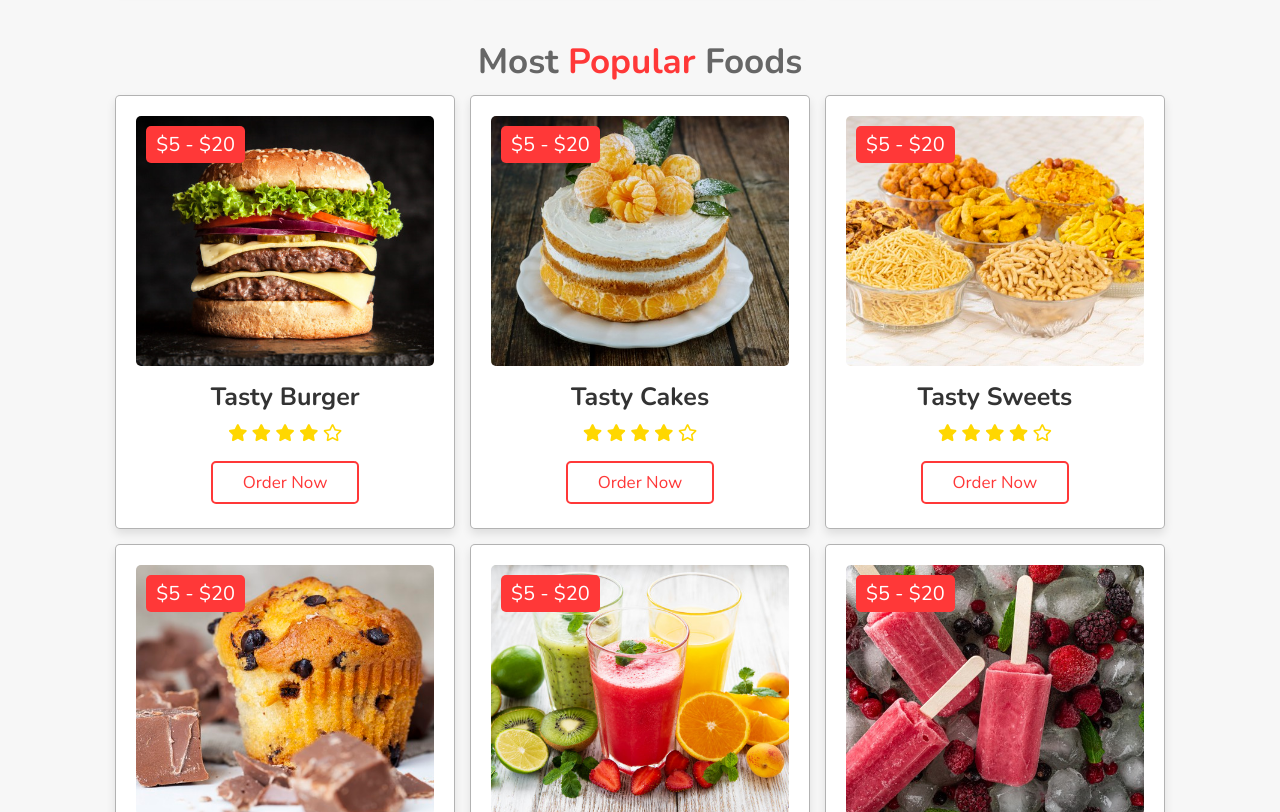
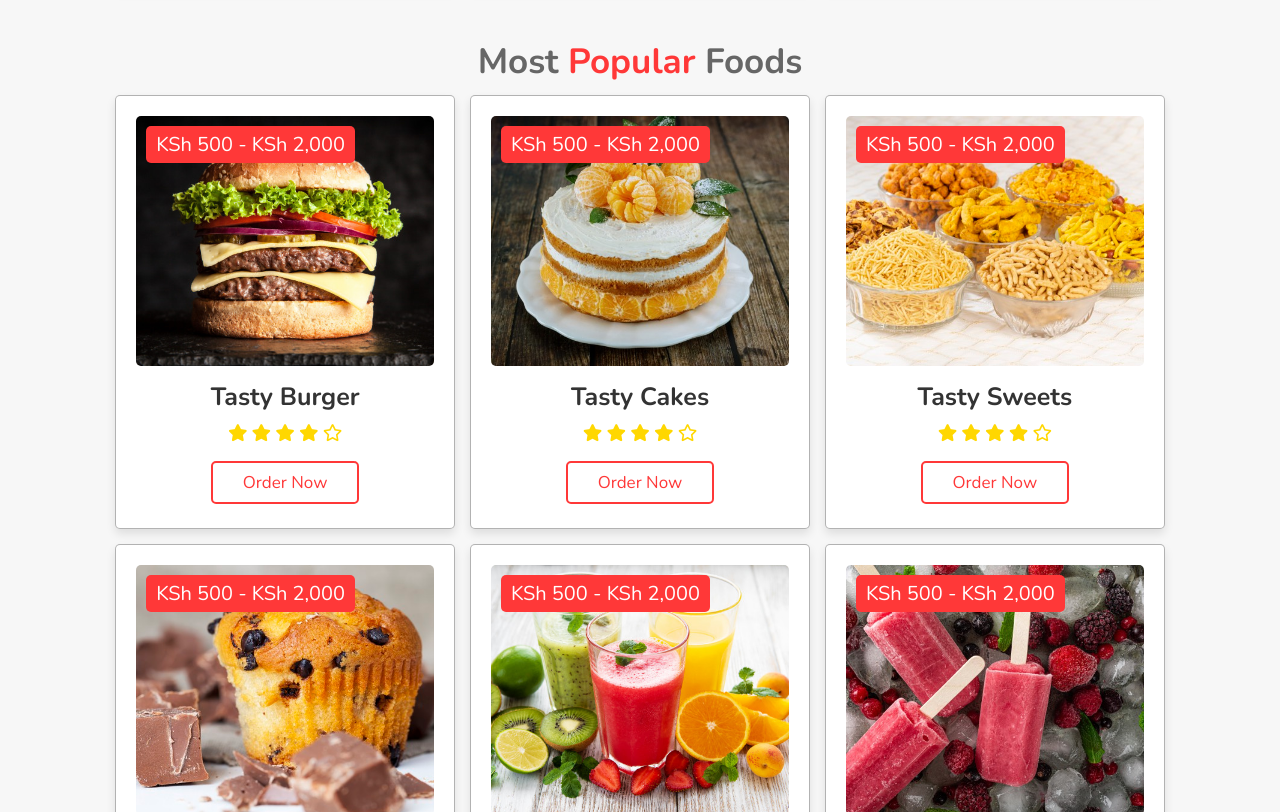
Before and after one commit to principalkelvo/Brians-Bakery, a plain HTML site: page index.html in a window 1280 px wide. Shown: the part 1460-2272 px from the top of the page. Drawn offline with nearby package versions, Linux system fonts and the light colour scheme.

Commit message:
adds cake content and currency

```diff
--- a/index.html
+++ b/index.html
@@ -40,9 +40,9 @@
 <section class="home" id="home">
 
     <div class="content">
-        <h3>food made with love</h3>
+        <h3>baked with love</h3>
         <p>Lorem ipsum dolor sit, amet consectetur adipisicing elit. Voluptas accusamus tempore temporibus rem amet laudantium animi optio voluptatum. Natus obcaecati unde porro nostrum ipsam itaque impedit incidunt rem quisquam eos!</p>
-        <a href="#" class="btn">order now</a>
+        <a href="#order" class="btn">order now</a>
     </div>
 
     <div class="image">
@@ -125,7 +125,7 @@
     <div class="box-container">
 
         <div class="box">
-            <span class="price"> $5 - $20 </span>
+            <span class="price"> KSh 500 - KSh 2,000 </span>
             <img src="images/p-1.jpg" alt="">
             <h3>tasty burger</h3>
             <div class="stars">
@@ -138,7 +138,7 @@
             <a href="#" class="btn">order now</a>
         </div>
         <div class="box">
-            <span class="price"> $5 - $20 </span>
+            <span class="price"> KSh 500 - KSh 2,000 </span>
             <img src="images/p-2.jpg" alt="">
             <h3>tasty cakes</h3>
             <div class="stars">
@@ -151,7 +151,7 @@
             <a href="#" class="btn">order now</a>
         </div>
         <div class="box">
-            <span class="price"> $5 - $20 </span>
+            <span class="price"> KSh 500 - KSh 2,000 </span>
             <img src="images/p-3.jpg" alt="">
             <h3>tasty sweets</h3>
             <div class="stars">
@@ -164,7 +164,7 @@
             <a href="#" class="btn">order now</a>
         </div>
         <div class="box">
-            <span class="price"> $5 - $20 </span>
+            <span class="price"> KSh 500 - KSh 2,000 </span>
             <img src="images/p-4.jpg" alt="">
             <h3>tasty cupcakes</h3>
             <div class="stars">
@@ -177,7 +177,7 @@
             <a href="#" class="btn">order now</a>
         </div>
         <div class="box">
-            <span class="price"> $5 - $20 </span>
+            <span class="price"> KSh 500 - KSh 2,000 </span>
             <img src="images/p-5.jpg" alt="">
             <h3>cold drinks</h3>
             <div class="stars">
@@ -190,7 +190,7 @@
             <a href="#" class="btn">order now</a>
         </div>
         <div class="box">
-            <span class="price"> $5 - $20 </span>
+            <span class="price"> KSh 500 - KSh 2,000 </span>
             <img src="images/p-6.jpg" alt="">
             <h3>cold ice-cream</h3>
             <div class="stars">
```
